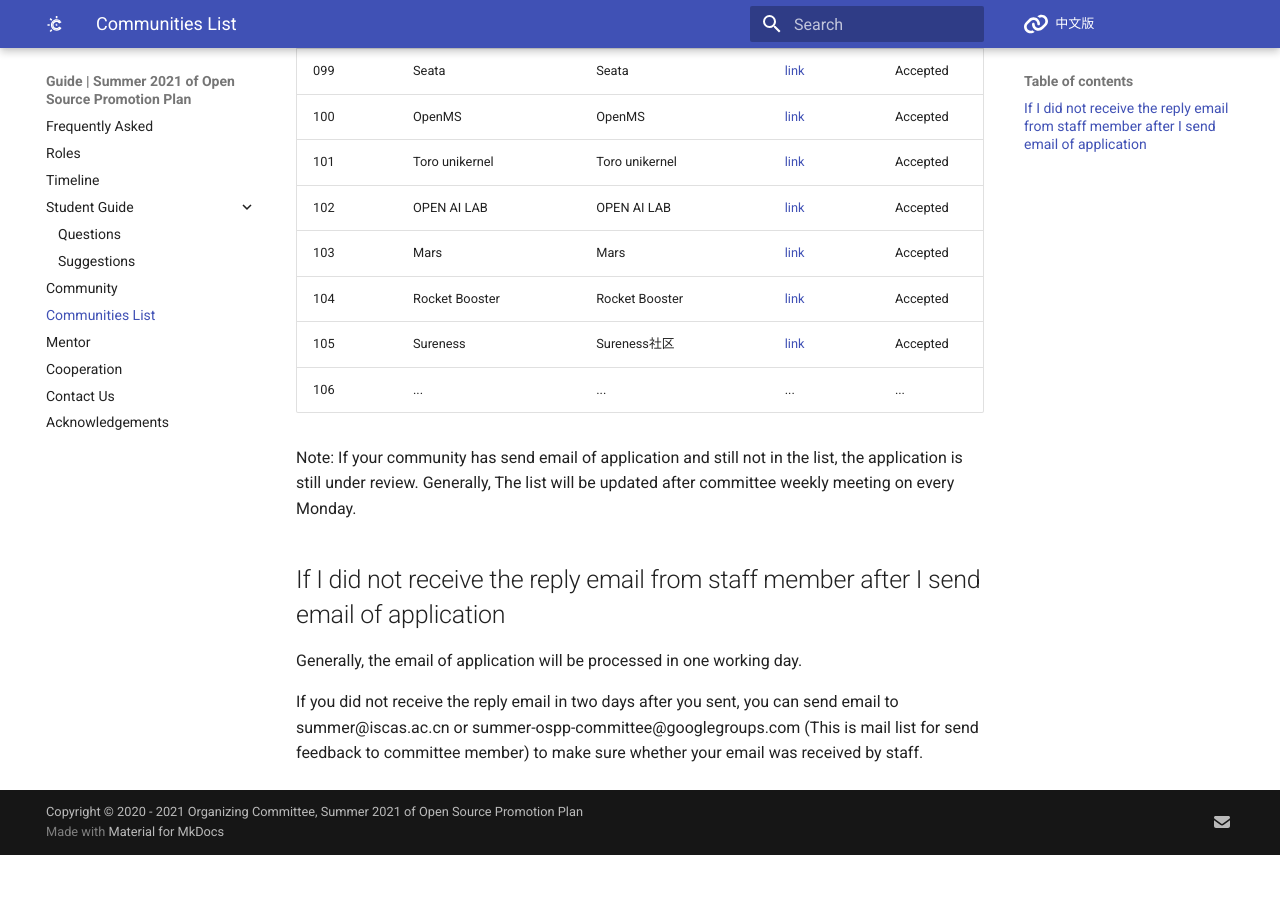
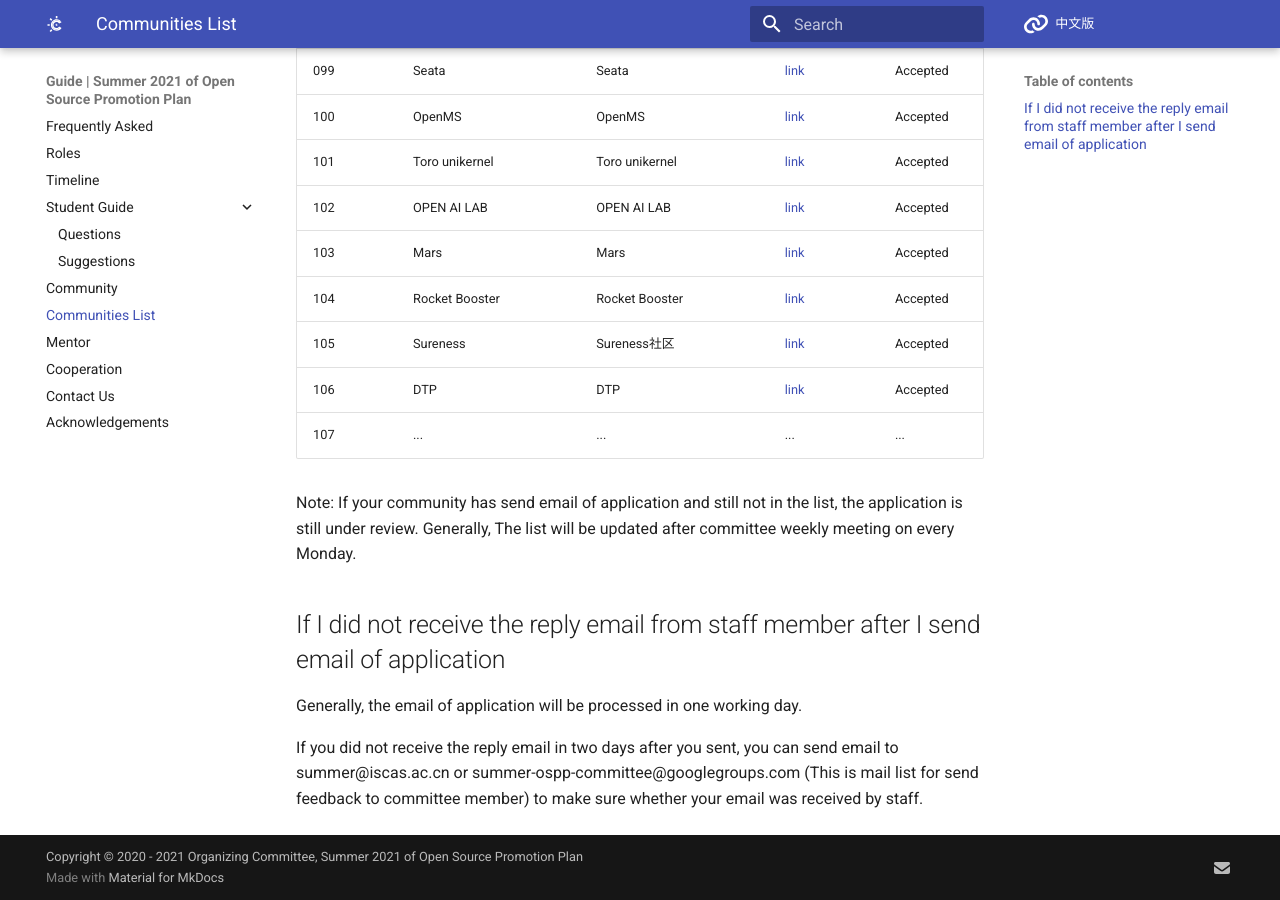
Before and after one commit to summer-ospp/help-en, an MkDocs documentation site: the page built from docs/communities-list.md, in a window 1280 px wide and 900 px high, scrolled down 5248 px. Built offline with MkDocs 1.6.1 and Material for MkDocs 9.7.7, drawn with Linux system fonts in a browser that asks for light colours; comment, search, counter and statistics services are not loaded; before the commit the page ends 6103 px from its top, so only the background shows below that.

Commit message:
Update communities-list.md

```diff
--- a/docs/communities-list.md
+++ b/docs/communities-list.md
@@ -111,7 +111,8 @@ Before the deadline (May 20th, 2021) of application for community, this list wil
 | 103  | Mars                    | Mars                            | [link]( https://docs.pymars.org/en/latest/)                       | Accepted    |
 | 104  | Rocket Booster          | Rocket Booster                  | [link]( https://booster.js.org)                                   | Accepted    |
 | 105  | Sureness                | Sureness社区                    | [link]( https://su.usthe.com/)                                    | Accepted    |
-| 106  | ...                     | ...                             | ...              | ...    |
+| 106  | DTP                     | DTP                             | [link]( https://star-tsinghua.github.io/DTP/)                     | Accepted    |
+| 107  | ...                     | ...                             | ...              | ...    |
 
 
 
```
